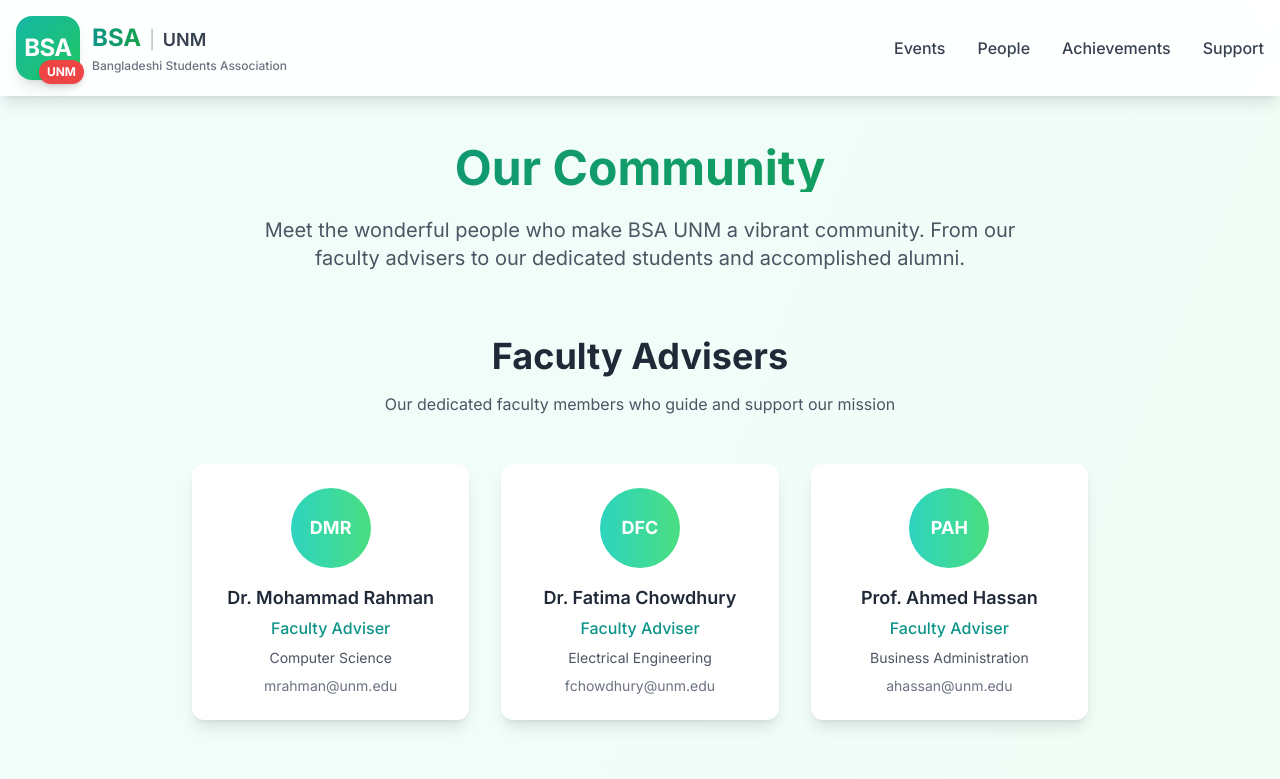
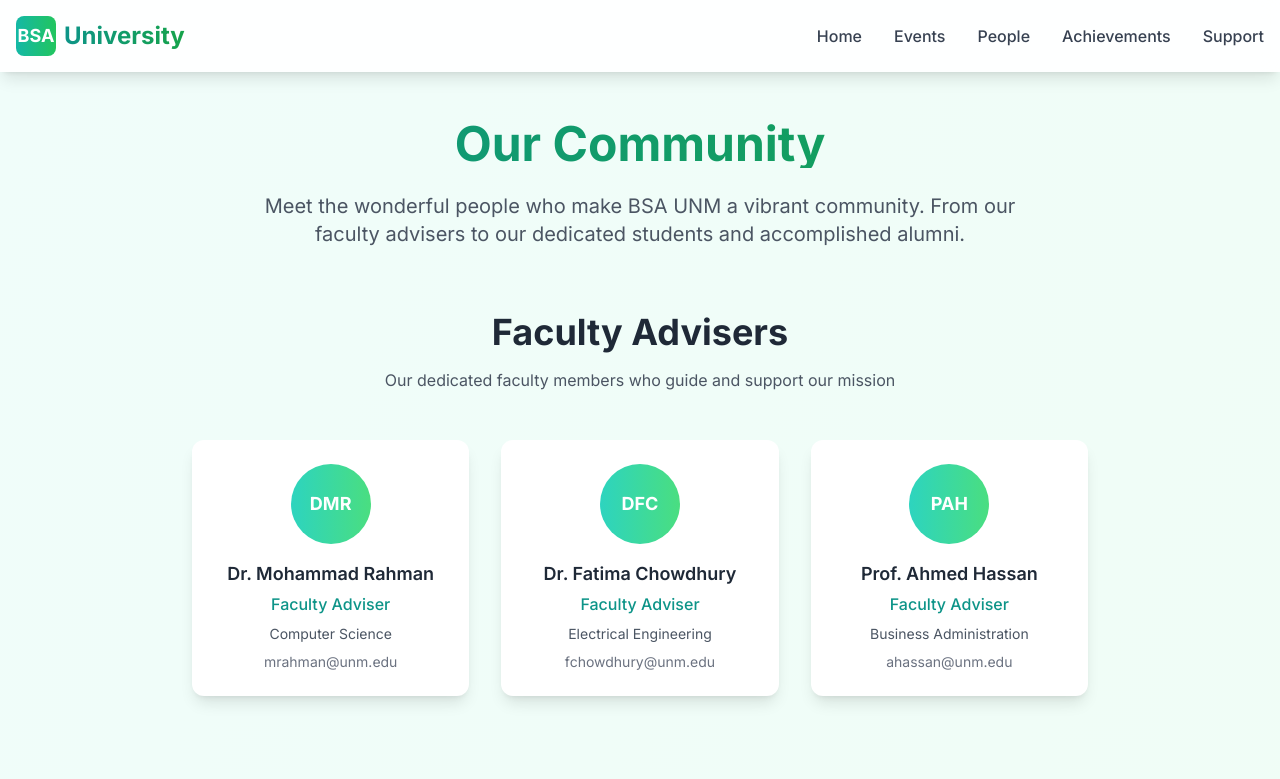
Before and after one commit to SalmanShaikat/bsaunmtesting, a Next.js app: page /people in a window 1280 px wide. Shown: the top 779 px of the page. Built offline with nearby package versions, Linux system fonts and the light colour scheme.

Commit message:
Update Header.tsx

```diff
--- a/components/Header.tsx
+++ b/components/Header.tsx
@@ -1,12 +1,13 @@
 'use client'
 
+import { useState } from 'react'
 import Link from 'next/link'
-import { useState } from 'react'
 
 export default function Header() {
   const [isMenuOpen, setIsMenuOpen] = useState(false)
 
   const navItems = [
+    { name: 'Home', href: '/' },
     { name: 'Events', href: '/events' },
     { name: 'People', href: '/people' },
     { name: 'Achievements', href: '/achievements' },
@@ -17,35 +18,14 @@ export default function Header() {
     <header className="bg-white/90 backdrop-blur-md shadow-lg sticky top-0 z-50">
       <div className="container mx-auto px-4">
         <div className="flex justify-between items-center py-4">
-          {/* Creative Logo */}
-          <Link href="/" className="flex items-center space-x-3 group">
-            {/* Main BSA Logo Container */}
-            <div className="relative">
-              {/* Background Shape */}
-              <div className="w-16 h-16 bg-gradient-to-br from-seafoam-500 to-primary-500 rounded-2xl flex items-center justify-center transform group-hover:rotate-3 transition-transform duration-300 shadow-lg">
-                {/* BSA Text */}
-                <span className="text-white font-bold text-2xl tracking-tight">BSA</span>
-              </div>
-
-              {/* UNM Badge */}
-              <div className="absolute -bottom-1 -right-1 bg-cherry-500 text-white text-xs font-bold px-2 py-1 rounded-full shadow-md">
-                UNM
-              </div>
+          {/* Logo */}
+          <Link href="/" className="flex items-center space-x-2">
+            <div className="w-10 h-10 bg-gradient-to-r from-seafoam-500 to-primary-500 rounded-lg flex items-center justify-center">
+              <span className="text-white font-bold text-lg">BSA</span>
             </div>
-
-            {/* Text Logo */}
-            <div className="flex flex-col">
-              <div className="flex items-baseline space-x-2">
-                <span className="text-2xl font-bold bg-gradient-to-r from-seafoam-600 to-primary-600 bg-clip-text text-transparent">
-                  BSA
-                </span>
-                <span className="text-gray-400 font-light text-lg">|</span>
-                <span className="text-lg font-semibold text-gray-700">UNM</span>
-              </div>
-              <p className="text-xs text-gray-500 font-medium mt-1">
-                Bangladeshi Students Association
-              </p>
-            </div>
+            <span className="text-2xl font-bold bg-gradient-to-r from-seafoam-600 to-primary-600 bg-clip-text text-transparent">
+              University
+            </span>
           </Link>
 
           {/* Desktop Navigation */}
@@ -67,9 +47,9 @@ export default function Header() {
             className="md:hidden p-2"
             onClick={() => setIsMenuOpen(!isMenuOpen)}
           >
-            <div className={`w-6 h-0.5 bg-gray-700 mb-1.5 transition-transform duration-300 ${isMenuOpen ? 'rotate-45 translate-y-2' : ''}`}></div>
-            <div className={`w-6 h-0.5 bg-gray-700 mb-1.5 transition-opacity duration-300 ${isMenuOpen ? 'opacity-0' : ''}`}></div>
-            <div className={`w-6 h-0.5 bg-gray-700 transition-transform duration-300 ${isMenuOpen ? '-rotate-45 -translate-y-2' : ''}`}></div>
+            <div className="w-6 h-0.5 bg-gray-700 mb-1.5"></div>
+            <div className="w-6 h-0.5 bg-gray-700 mb-1.5"></div>
+            <div className="w-6 h-0.5 bg-gray-700"></div>
           </button>
         </div>
 
@@ -81,7 +61,7 @@ export default function Header() {
                 <Link
                   key={item.name}
                   href={item.href}
-                  className="text-gray-700 hover:text-seafoam-600 font-medium py-2 px-4 rounded-lg transition-all duration-300 hover:bg-seafoam-50"
+                  className="text-gray-700 hover:text-seafoam-600 font-medium py-2 transition-colors duration-300"
                   onClick={() => setIsMenuOpen(false)}
                 >
                   {item.name}
```
